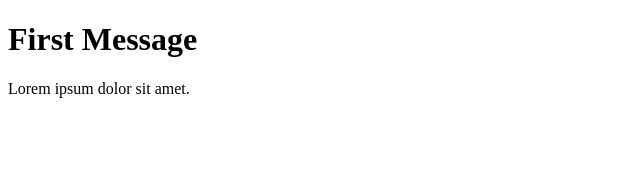
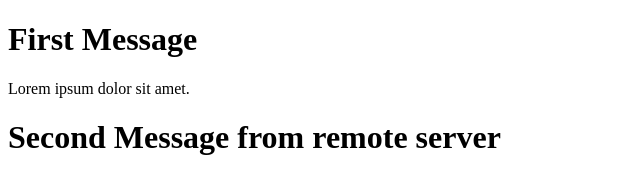
Before and after one commit to Keshav1405/git-cli, a plain HTML site: page Design/index.html in a window 1280 px wide. Shown: the whole page, without its empty margins (0-640 px from the left). Drawn offline with Linux system fonts and the light colour scheme.

Commit message:
Second commit from remote server

```diff
--- a/Design/index.html
+++ b/Design/index.html
@@ -9,5 +9,6 @@
 <body>
     <h1>First Message</h1>
     <p>Lorem ipsum dolor sit amet.</p>
+    <h1>Second Message from remote server</h1>
 </body>
 </html>
```
